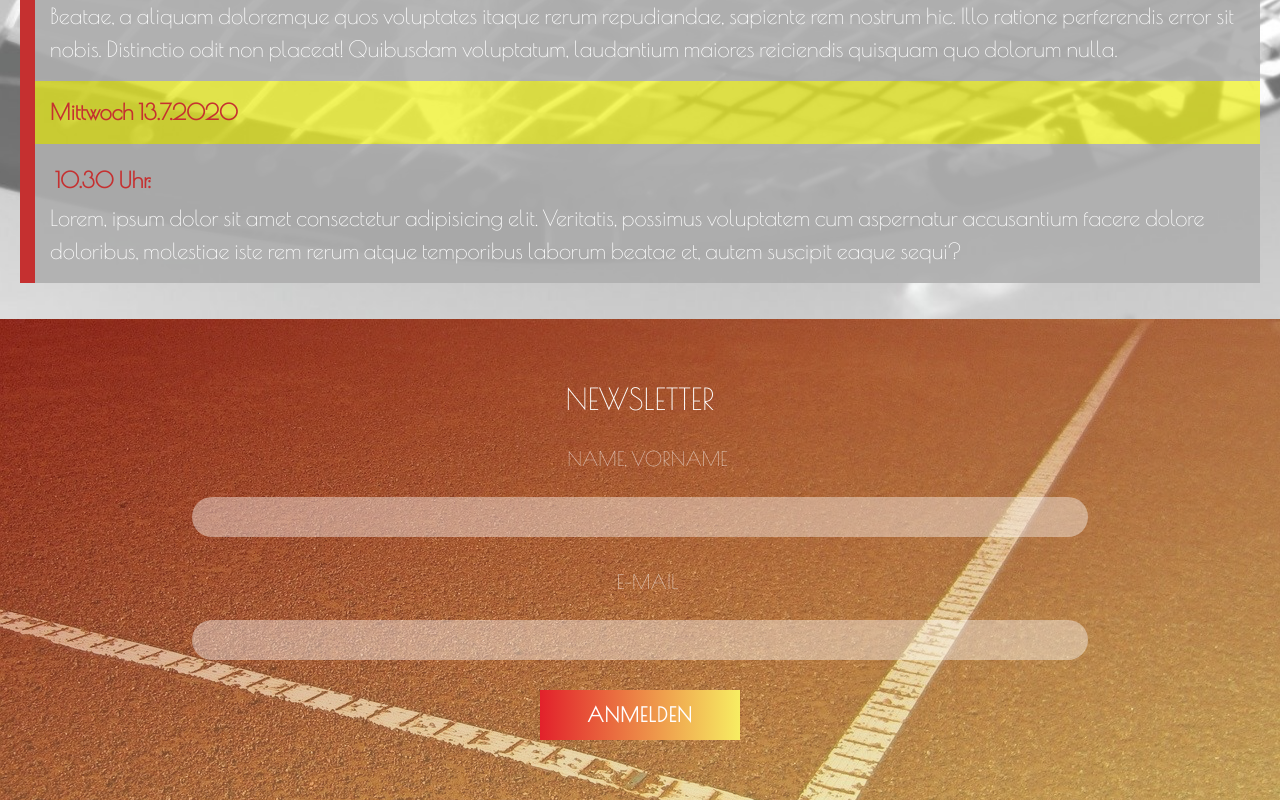
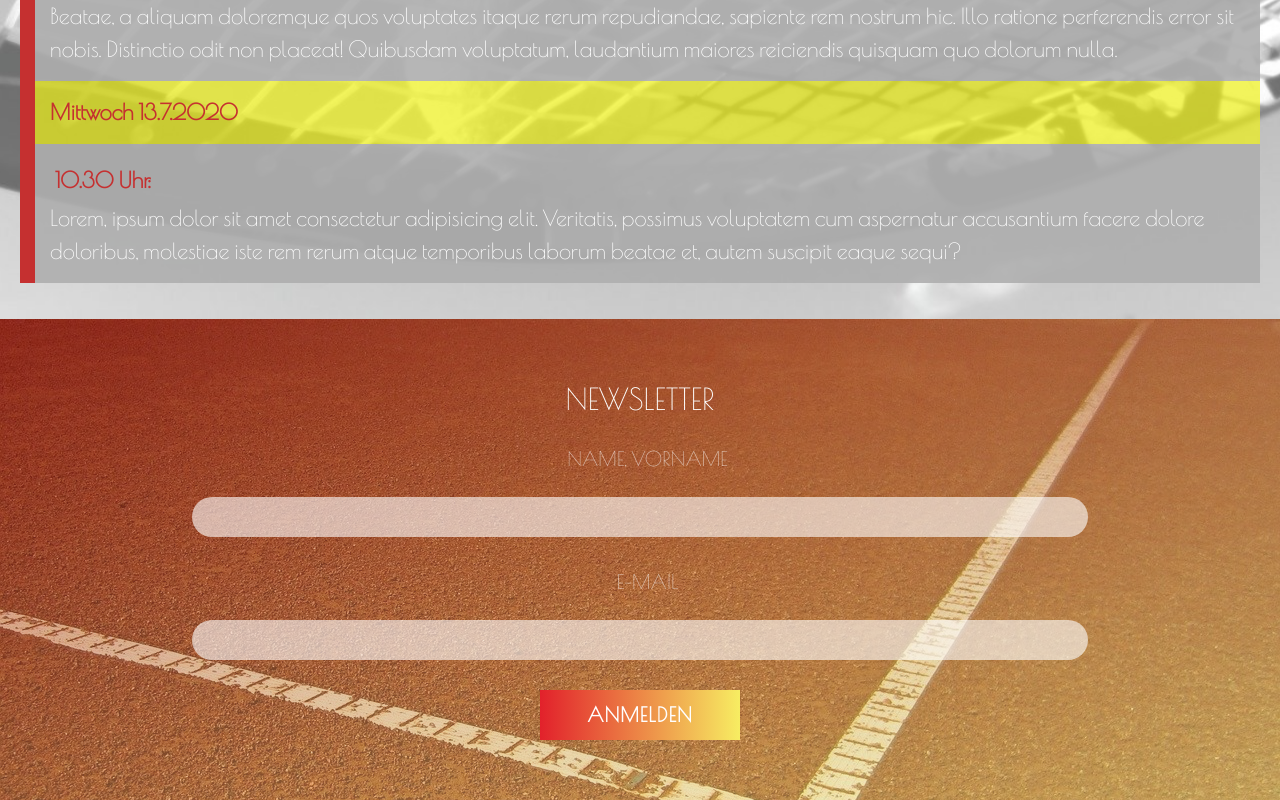
Before and after one commit to moinkatja/Tennis-Turnier, a plain HTML site: page index.html in a window 1280 px wide. Shown: the part 2597-3397 px from the top of the page. Drawn offline with nearby package versions, Linux system fonts and the light colour scheme.

Commit message:
Update Tennis.css

```diff
--- a/Tennis.css
+++ b/Tennis.css
@@ -486,7 +486,7 @@ dt {
     line-height: 40px;
     border-radius: 20px;
     color: rgb(58, 57, 57);
-    background: rgba(255,255,255,.4);
+    background: rgba(255,255,255,.6);
     font-size: 20px;
 }
 
```
